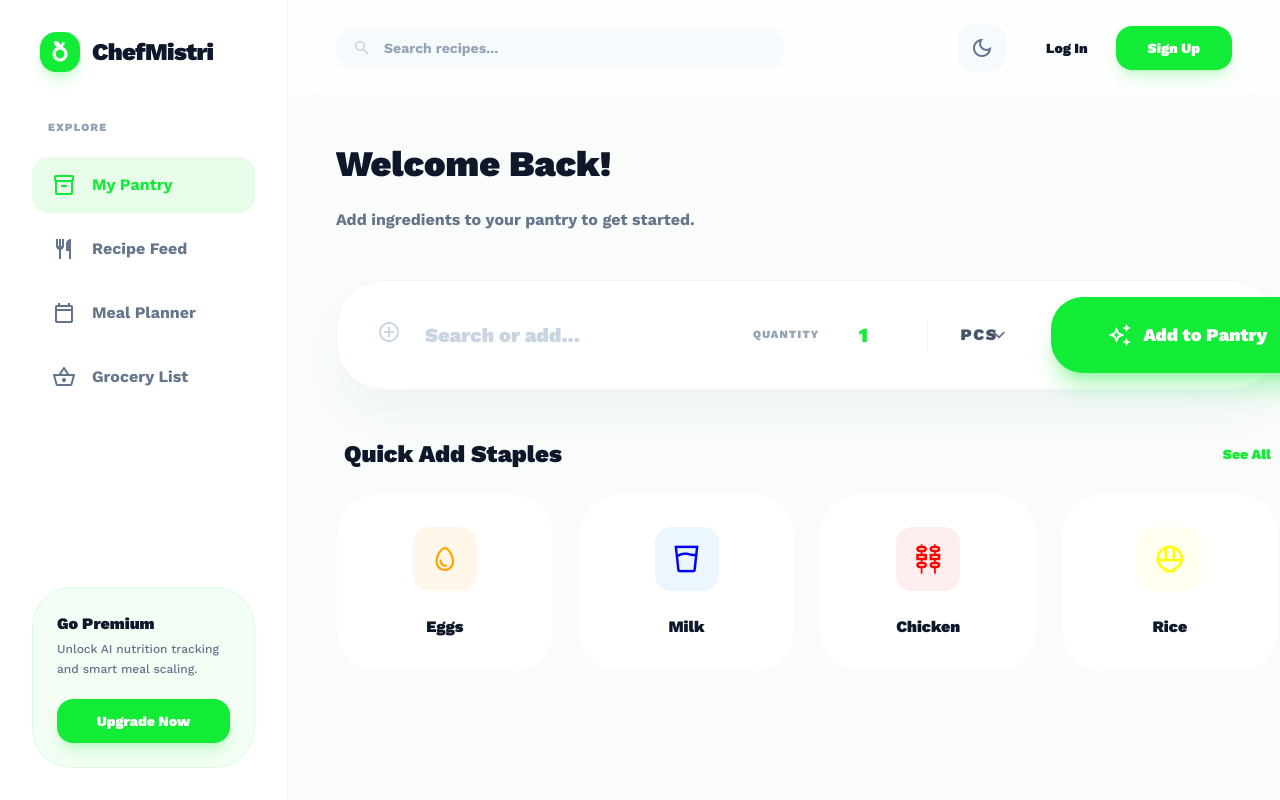
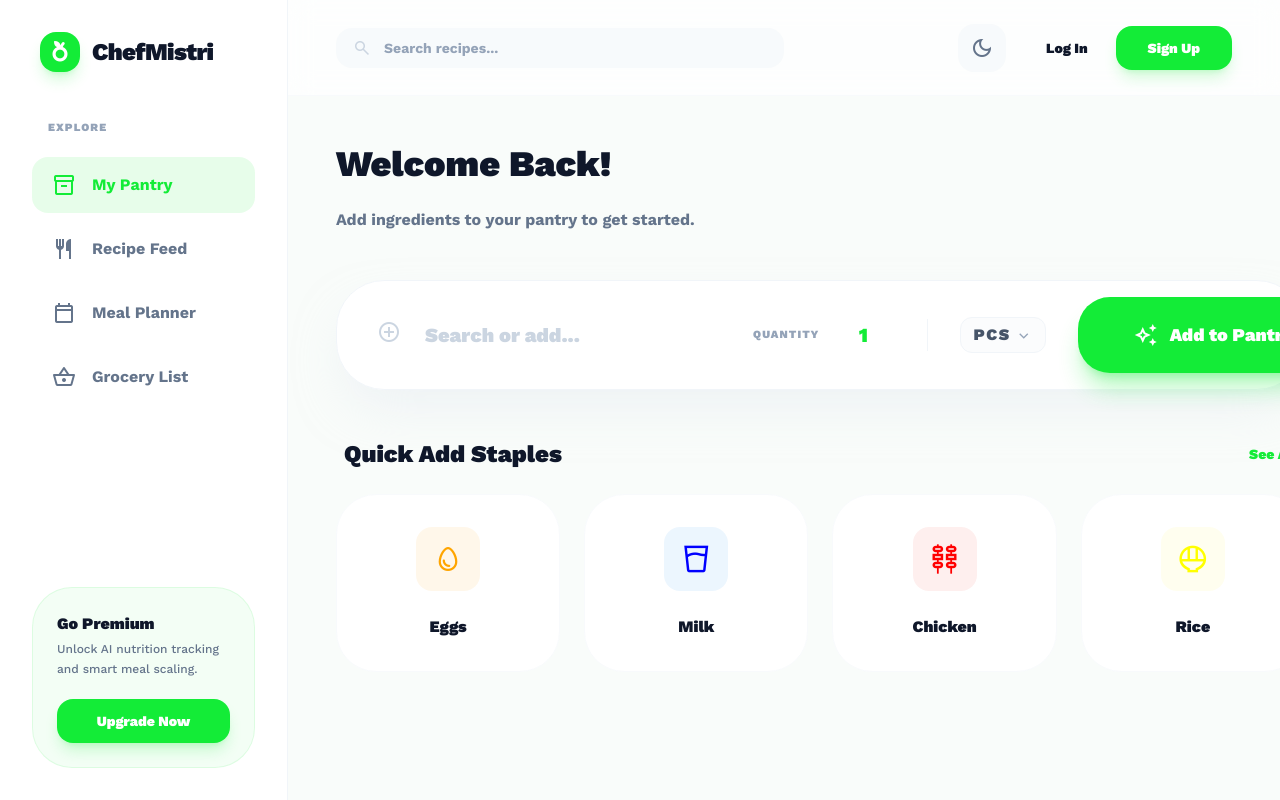
Before and after one commit to rupamnalco-ux/Chefkaka, a React (Vite) app: page / in a window 1280 px wide. Built offline with nearby package versions, Linux system fonts and the light colour scheme.

Commit message:
feat: Enhance ingredient unit selection UI
Refactors the ingredient unit selection to use a more visually appealing and user-friendly dropdown with a custom appearance. This improves the overall user experience by providing clear visual cues and a consistent styling.

```diff
--- a/App.tsx
+++ b/App.tsx
@@ -425,13 +425,21 @@ export default function App() {
                   <div className="h-8 w-px bg-slate-100 dark:bg-slate-800 hidden md:block" />
 
                   <div className="relative">
+                    <div className="h-9 px-3 flex items-center gap-1 rounded-xl bg-slate-50/50 dark:bg-slate-800/50 border border-slate-100 dark:border-slate-800 group/unit transition-all hover:border-primary/20">
                       <select
-                      className="border-none focus:ring-0 bg-transparent text-sm md:text-base font-black text-slate-600 dark:text-slate-300 appearance-none cursor-pointer uppercase tracking-widest p-0 pr-2"
+                        className="absolute inset-0 w-full h-full opacity-0 cursor-pointer z-10"
                         value={inputUnit}
                         onChange={(e) => setInputUnit(e.target.value)}
                       >
                         {UNIT_OPTIONS.map(unit => <option key={unit} value={unit}>{unit}</option>)}
                       </select>
+                      <div className="flex items-center gap-1 pointer-events-none">
+                        <span className="text-sm md:text-base font-black text-slate-600 dark:text-slate-300 uppercase tracking-widest leading-[1.25]">
+                          {inputUnit}
+                        </span>
+                        <span className="material-symbols-outlined !text-[18px] text-slate-400 group-hover/unit:text-primary transition-colors translate-y-[1px]">expand_more</span>
+                      </div>
+                    </div>
                   </div>
                 </div>
 
```
Lines whose indentation alone changed are shown as unchanged.
